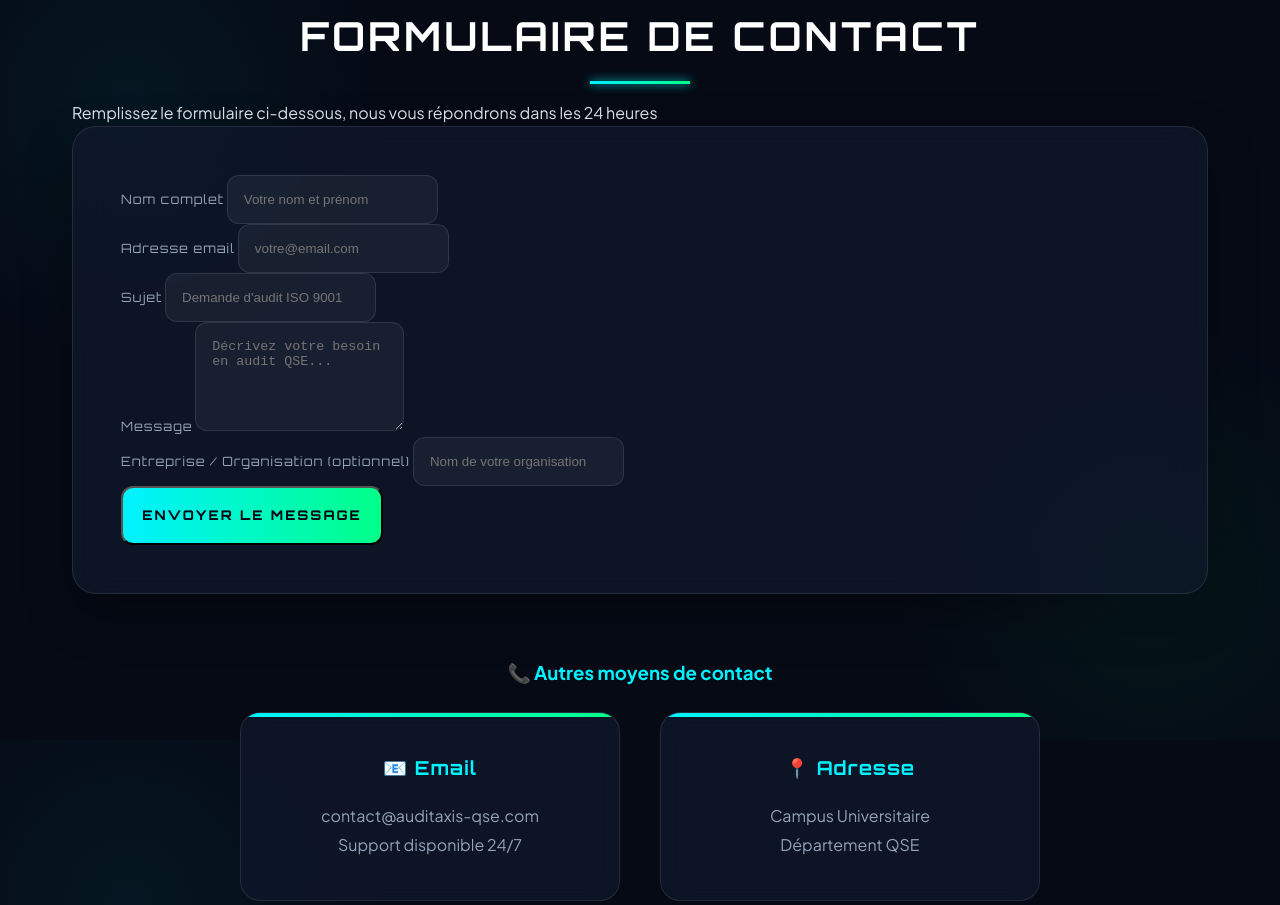
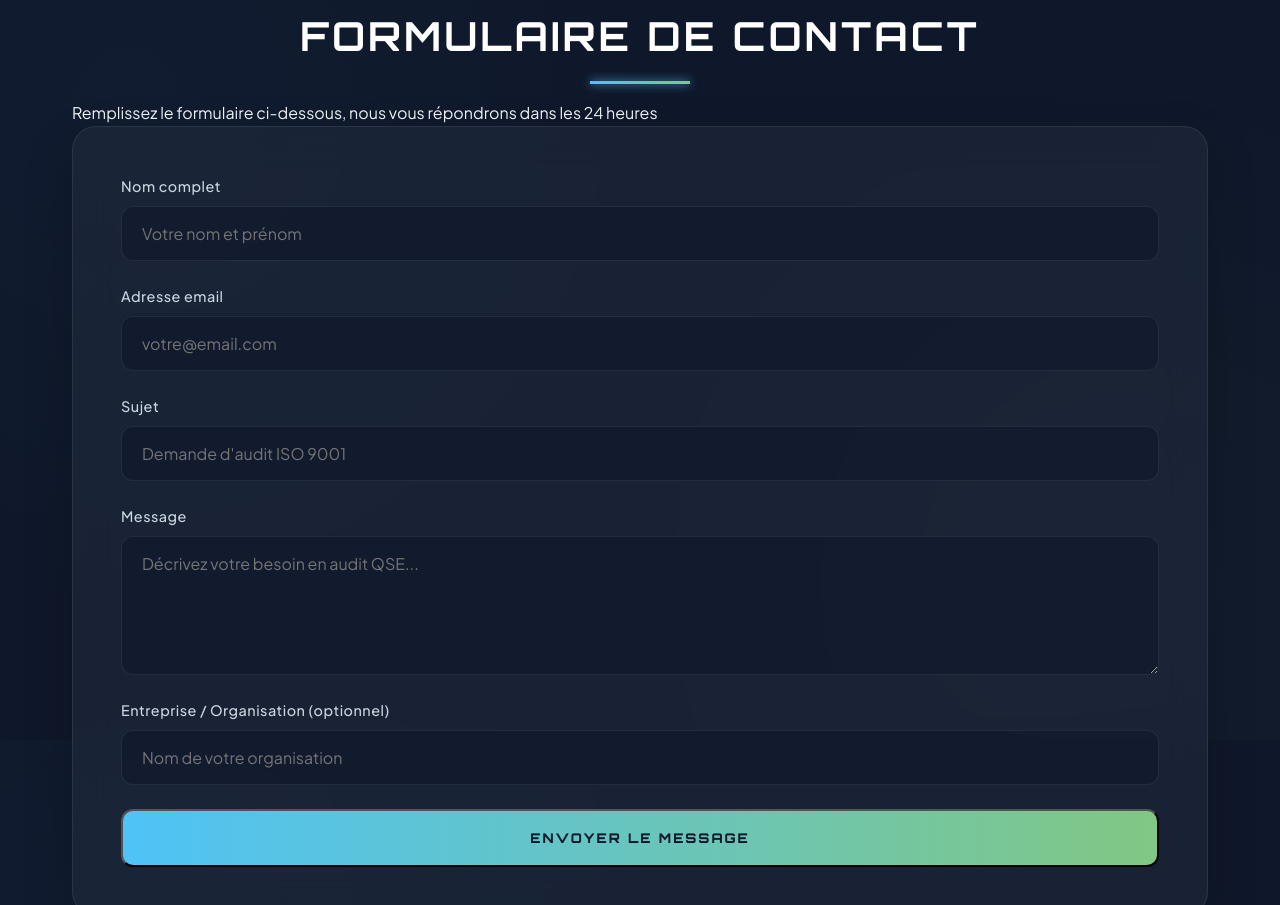
Before and after one commit to badisbennani-ctrl/-auditaxis-qse, a plain HTML site: page contact.html in a window 1280 px wide. Shown: the part 860-1765 px from the top of the page. Drawn offline with Linux system fonts and the light colour scheme.

Commit message:
UI: Soften colors for eye comfort and align form fields

```diff
--- a/style.css
+++ b/style.css
@@ -2,18 +2,18 @@
 /* Palette: Bleu/Vert professionnel pour QSE (Qualité, Sécurité, Environnement) */
 
 :root {
-    /* Neural Palette */
-    --primary: #00f2ff;         /* Neon Cyan (Quality) */
-    --secondary: #00ff88;       /* Emerald Neon (Environment) */
-    --accent: #ffaa00;          /* Amber Neon (Safety) */
-    --accent-red: #ff4444;      /* Cyber Red */
-    --dark-bg: #050a15;         /* Deep Space */
-    --dark-card: rgba(16, 25, 45, 0.7); /* Glass Dark */
-    --text-main: #e0e6ed;
-    --text-dim: #94a3b8;
+    /* Soft Neural Palette - Confort Visuel */
+    --primary: #4fc3f7;         /* Soft Cyan */
+    --secondary: #81c784;       /* Soft Green */
+    --accent: #ffb74d;          /* Soft Amber */
+    --accent-red: #ef5350;      /* Soft Red */
+    --dark-bg: #0f172a;         /* Deep Navy */
+    --dark-card: rgba(30, 41, 59, 0.7); /* Slate Glass */
+    --text-main: #f1f5f9;
+    --text-dim: #cbd5e1;
     --white: #ffffff;
-    --glass-border: rgba(255, 255, 255, 0.1);
-    --neon-shadow: 0 0 15px rgba(0, 242, 255, 0.3);
+    --glass-border: rgba(255, 255, 255, 0.08);
+    --neon-shadow: 0 0 12px rgba(79, 195, 247, 0.2);
 }
 
 * {
@@ -29,8 +29,8 @@ body {
     background-color: var(--dark-bg);
     overflow-x: hidden;
     background-image:
-        radial-gradient(circle at 10% 20%, rgba(0, 242, 255, 0.05) 0%, transparent 20%),
-        radial-gradient(circle at 90% 80%, rgba(0, 255, 136, 0.05) 0%, transparent 20%);
+        radial-gradient(circle at 10% 20%, rgba(79, 195, 247, 0.03) 0%, transparent 40%),
+        radial-gradient(circle at 90% 80%, rgba(129, 199, 132, 0.03) 0%, transparent 40%);
     background-attachment: fixed;
 }
 
@@ -306,31 +306,47 @@ form {
     border: 1px solid var(--glass-border);
     padding: 3rem;
     border-radius: 24px;
-    box-shadow: 0 20px 50px rgba(0, 0, 0, 0.3);
+    box-shadow: 0 20px 50px rgba(0, 0, 0, 0.2);
+    display: flex;
+    flex-direction: column;
+    gap: 1.5rem;
+}
+
+.form-group {
+    display: flex;
+    flex-direction: column;
+    gap: 0.5rem;
+    width: 100%;
 }
 
 .form-group label {
     color: var(--text-dim);
-    font-family: 'Orbitron', sans-serif;
-    font-size: 0.8rem;
-    letter-spacing: 1px;
+    font-family: 'Plus Jakarta Sans', sans-serif;
+    font-size: 0.9rem;
+    font-weight: 500;
+    letter-spacing: 0.5px;
 }
 
 input,
 textarea {
-    background: rgba(255, 255, 255, 0.05);
+    width: 100%;
+    background: rgba(15, 23, 42, 0.6);
     border: 1px solid var(--glass-border);
     color: var(--white);
-    padding: 1rem;
+    padding: 1rem 1.25rem;
     border-radius: 12px;
     transition: all 0.3s ease;
+    font-family: inherit;
+    font-size: 1rem;
+    box-sizing: border-box;
 }
 
 input:focus,
 textarea:focus {
-    background: rgba(255, 255, 255, 0.1);
+    background: rgba(30, 41, 59, 0.8);
     border-color: var(--primary);
-    box-shadow: 0 0 15px rgba(0, 242, 255, 0.2);
+    box-shadow: 0 0 15px rgba(79, 195, 247, 0.15);
+    outline: none;
 }
 
 button.btn {
```
